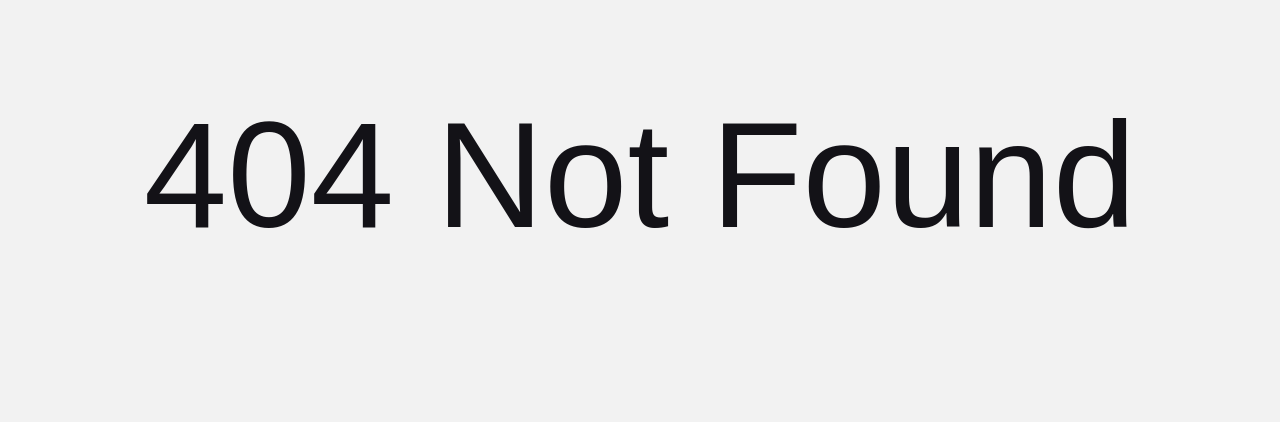
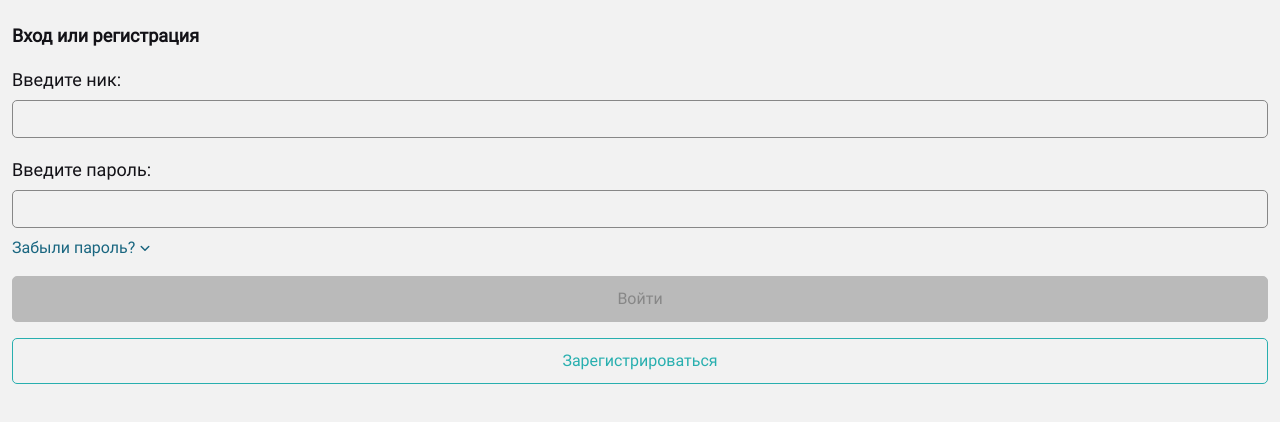
Before and after one commit to OlgaPy/Vortex_front, a Vue app: page /auth in a window 1280 px wide. Before the commit this address had no page. Shown: the top 422 px of the page. Built offline with nearby package versions, Linux system fonts and the light colour scheme.

Commit message:
Добавлена верстка страницы авторизации

```diff
--- /dev/null
+++ b/src/pages/auth/AuthPage.vue
@@ -0,0 +1,85 @@
+<script setup lang="ts">
+import InputUI from '@/shared/ui/input-ui/InputUI.vue';
+import { InputType } from '@/shared/ui/input-ui/types';
+import IconTextButtonUI from '@/shared/ui/icon-button-ui/IconTextButtonUI.vue';
+import ArrowDownIcon from '@/shared/assets/icons/ArrowDownIcon.svg'
+import ButtonUI from '@/shared/ui/button-ui/ButtonUI.vue';
+import EmptyButtonUI from '@/shared/ui/button-ui/EmptyButtonUI.vue';
+</script>
+
+<template>
+	<form :class="$style.container">
+		<h1 :class="$style.header">
+			Вход или регистрация
+		</h1>
+		<div :class="$style.control">
+			<label :class="$style.label">
+				Введите ник:
+			</label>
+			<InputUI :type="InputType.OUTFOCUS" :class="$style.input">
+				<input/>
+			</InputUI>
+		</div>
+		<div :class="$style.control">
+			<label :class="$style.label">
+				Введите пароль:
+			</label>
+			<InputUI :type="InputType.OUTFOCUS" :class="$style.input">
+				<input/>
+			</InputUI>
+		</div>
+		<IconTextButtonUI :class="$style.help">
+			<template #text>
+				<div>Забыли пароль?</div>
+			</template>
+			<template #right-icon>
+				<ArrowDownIcon :class="$style.icon"/>
+			</template>
+		</IconTextButtonUI>
+		<ButtonUI disabled :class="$style.button">
+			Войти
+		</ButtonUI>
+		<EmptyButtonUI :class="$style.button">
+			Зарегистрироваться
+		</EmptyButtonUI>
+	</form>
+</template>
+
+<style module>
+.container {
+	padding: 24px 12px;
+}
+
+.header {
+	font: var(--font-sub-title-bold);
+}
+
+.control {
+	margin-top: 20px;
+}
+
+.label {
+	display: block;
+	font: var(--font-sub-title);
+	margin-bottom: 8px;
+}
+
+.help {
+	margin-top: 8px;
+	color: var(--color-primary-2);
+}
+
+.icon {
+	height: 12px;
+	width: 12px;
+}
+
+.input {
+	width: 100%;
+}
+
+.button {
+	margin-top: 16px;
+	width: 100%;
+}
+</style>
--- a/src/pages/index.ts
+++ b/src/pages/index.ts
@@ -15,6 +15,11 @@ export const routes = [
 		component: () => import('@/pages/post-editor/PostEditorPage.vue')
 	},
 	{
+		path: '/auth',
+		name: 'Авторизация',
+		component: () => import ('@/pages/auth/AuthPage.vue')
+	},
+	{
 		path: '/:pathMatch(.*)*',
 		name: 'Не найдено',
 		component: () => import('@/pages/not-found/NotFoundPage.vue')
```
Also changed, not shown: src/shared/assets/icons/ArrowDownIcon.svg (added).
